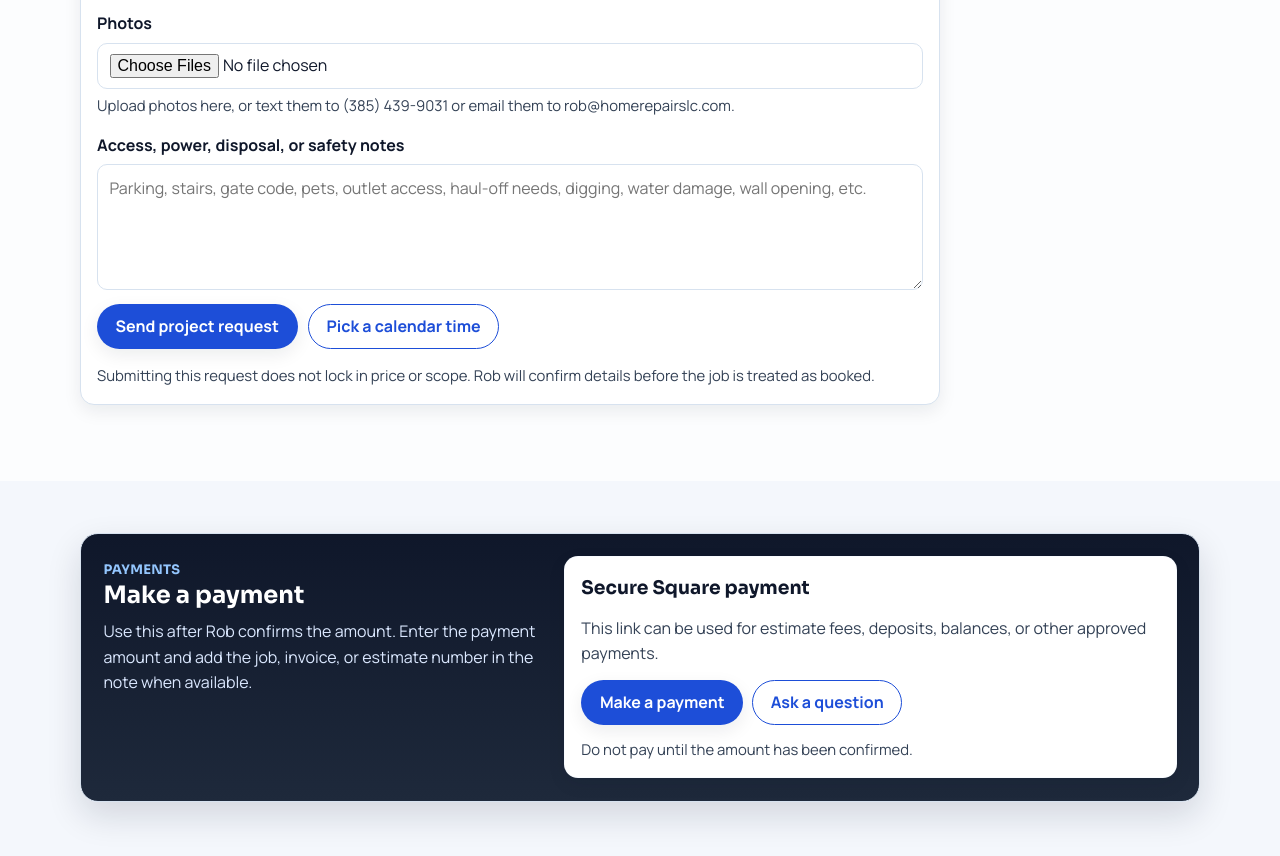
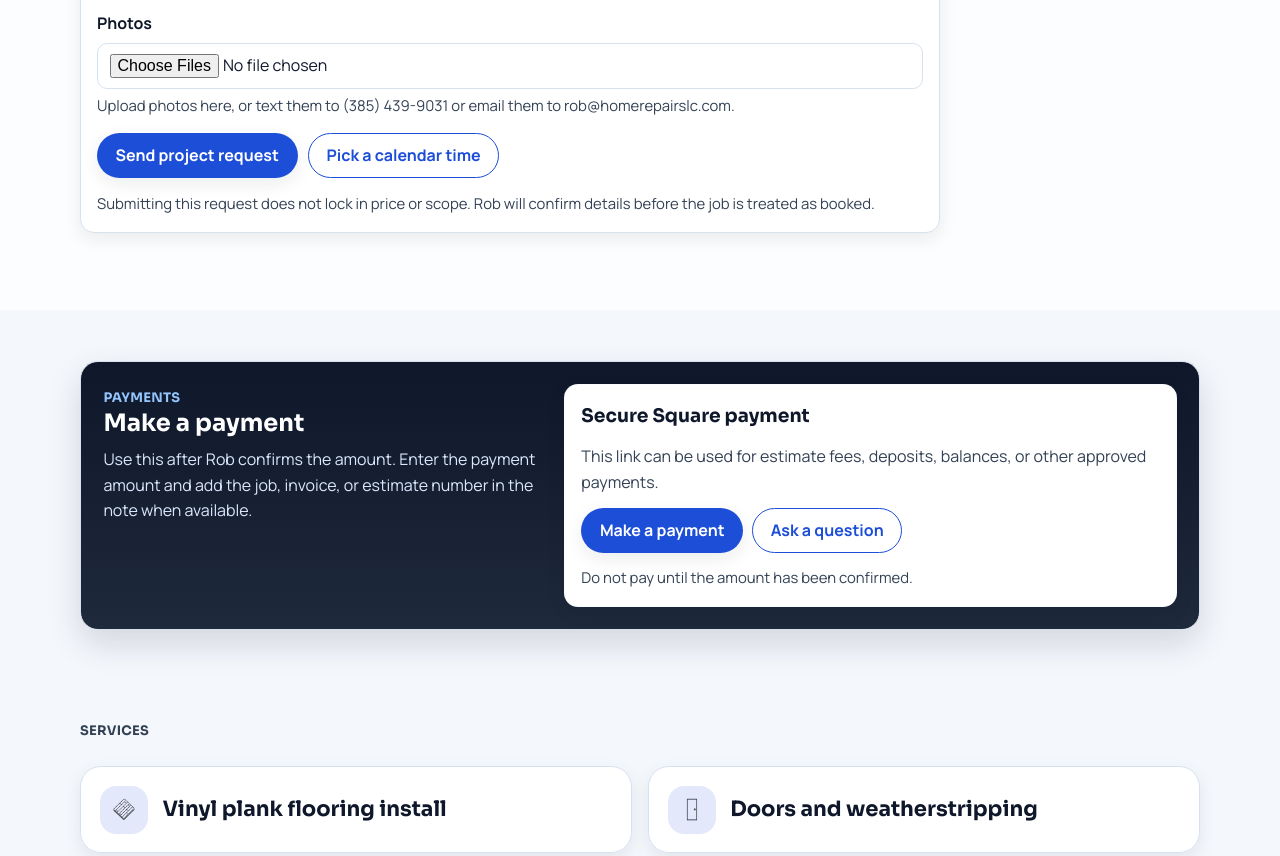
Before and after one commit to BreezBlox/801homerepair, a website: page index.html in a window 1280 px wide. Shown: the part 1822-2678 px from the top of the page. Drawn offline with Linux system fonts and the light colour scheme.

Commit message:
Update footer and simplify request form

```diff
--- a/index.html
+++ b/index.html
@@ -204,11 +204,6 @@
             <p class="form-note">Upload photos here, or text them to (385) 439-9031 or email them to rob@homerepairslc.com.</p>
           </div>
 
-          <div class="form-row">
-            <label for="accessNotes">Access, power, disposal, or safety notes</label>
-            <textarea id="accessNotes" name="access_power_disposal_notes" rows="4" placeholder="Parking, stairs, gate code, pets, outlet access, haul-off needs, digging, water damage, wall opening, etc."></textarea>
-          </div>
-
           <div class="form-submit-row">
             <button class="btn btn-primary" type="submit">Send project request</button>
             <a class="btn btn-outline" data-booking-link href="https://calendar.google.com/calendar/appointments/schedules/AcZssZ2kxKBCtIGk3HBPc0VSZe5BjGvlK819vF8KRAuwKWNYpcS-7WZ2igdROIKwA_lW9Uwu9VHWwHHD?gv=true" target="_blank" rel="noopener">Pick a calendar time</a>
@@ -315,7 +310,7 @@
 
   <footer class="site-footer">
     <div class="container site-footer-inner">
-      <p>&copy; 801 Home Repair</p>
+      <p>&copy; Home Repair SLC</p>
       <nav aria-label="Legal links">
         <a href="/privacy.html">Privacy</a>
         <a href="/terms.html">Terms</a>
```
